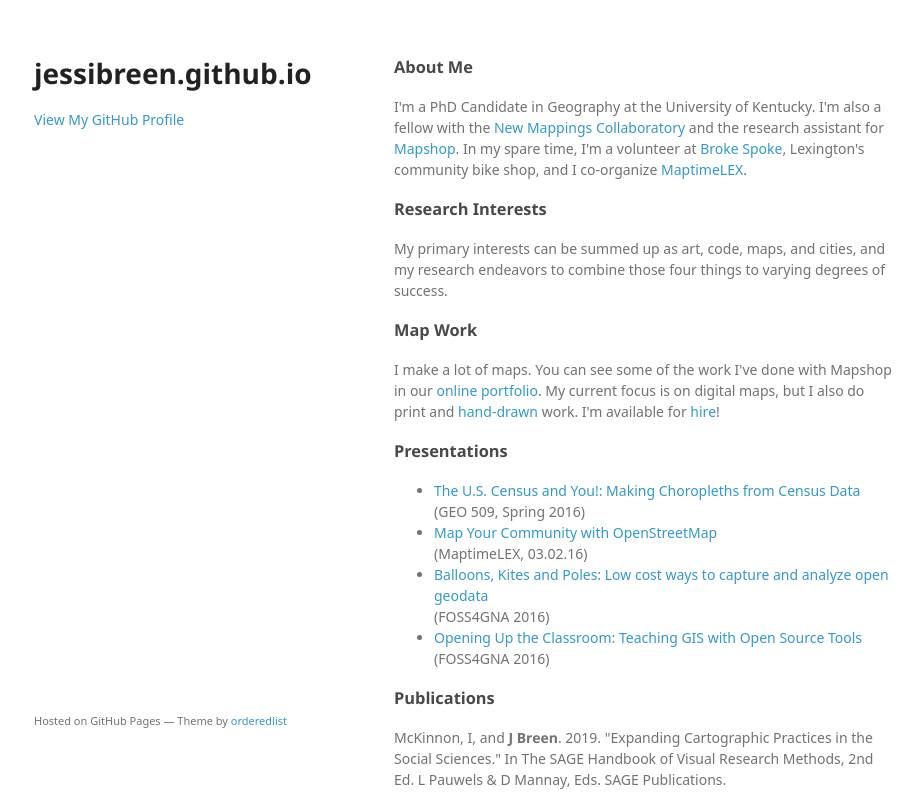
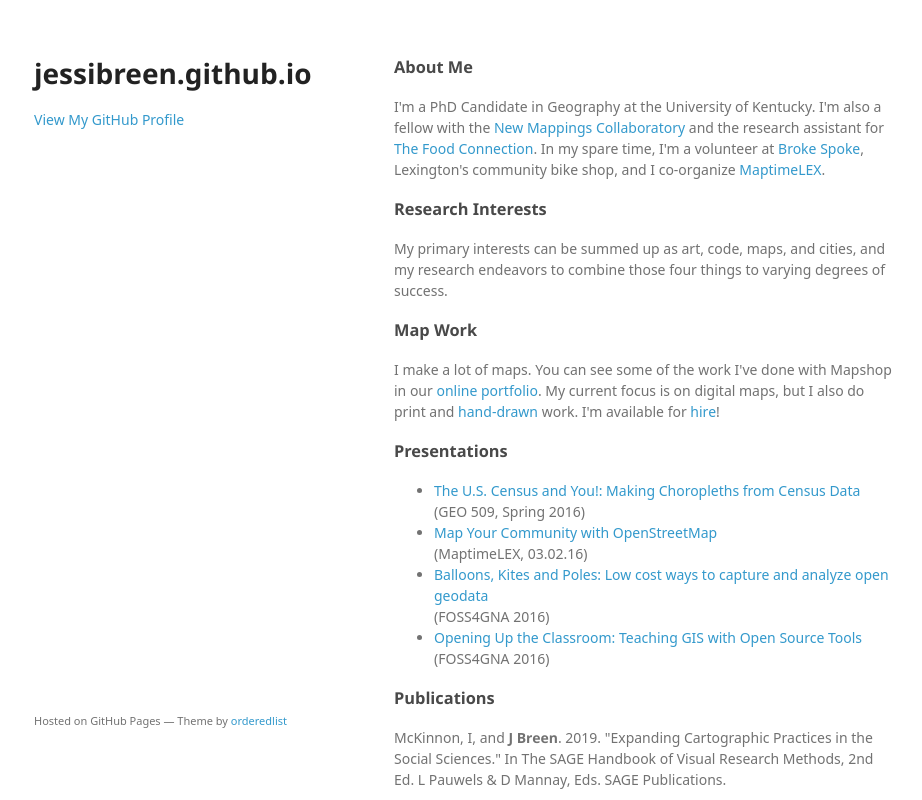
Before and after one commit to jessibreen/jessibreen.github.io, a plain HTML site: page index.html in a window 1280 px wide. Shown: the top 800 px of the page, without its empty margins (176-1098 px from the left). Drawn offline with Linux system fonts and the light colour scheme; a web font is replaced by a local one.

Commit message:
updated RA info

```diff
--- a/index.html
+++ b/index.html
@@ -36,7 +36,7 @@
         <h3>
 <a id="about-me" class="anchor" href="#about-me" aria-hidden="true"><span aria-hidden="true" class="octicon octicon-link"></span></a>About Me</h3>
 
-<p>I'm a PhD Candidate in Geography at the University of Kentucky. I'm also a fellow with the <a href="http://newmaps.uky.edu/">New Mappings Collaboratory</a> and the research assistant for <a href="http://newmaps.uky.edu/mapshop">Mapshop</a>. In my spare time, I'm a volunteer at <a href="http://thebrokespoke.org/">Broke Spoke</a>, Lexington's community bike shop, and I co-organize <a href="https://www.facebook.com/maptimelex">MaptimeLEX</a>.</p>
+<p>I'm a PhD Candidate in Geography at the University of Kentucky. I'm also a fellow with the <a href="http://newmaps.uky.edu/">New Mappings Collaboratory</a> and the research assistant for <a href="https://foodconnection.ca.uky.edu/">The Food Connection</a>. In my spare time, I'm a volunteer at <a href="http://thebrokespoke.org/">Broke Spoke</a>, Lexington's community bike shop, and I co-organize <a href="https://www.facebook.com/maptimelex">MaptimeLEX</a>.</p>
 
 <h3>
 <a id="research" class="anchor" href="#research" aria-hidden="true"><span aria-hidden="true" class="octicon octicon-link"></span></a>Research Interests</h3>
```
